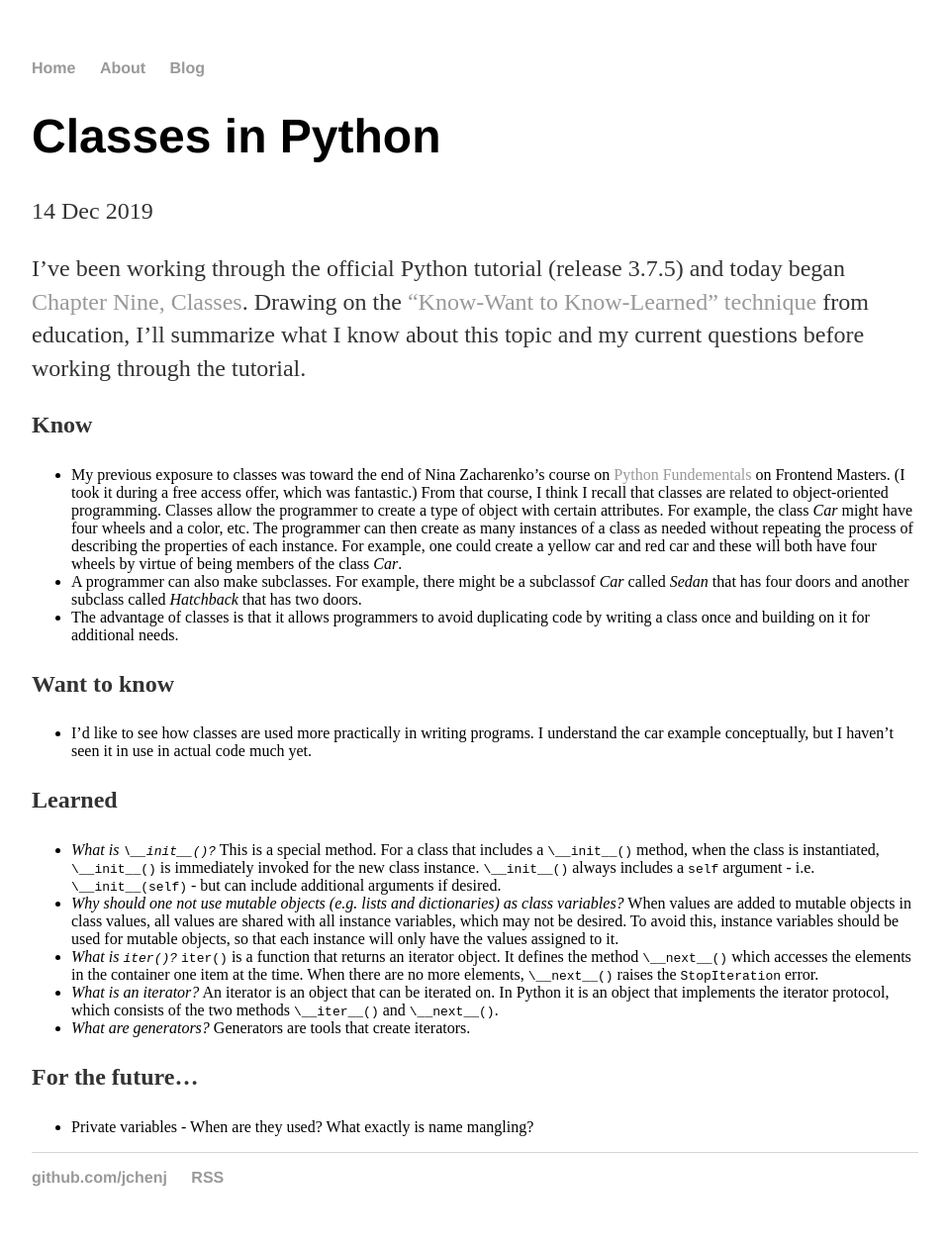
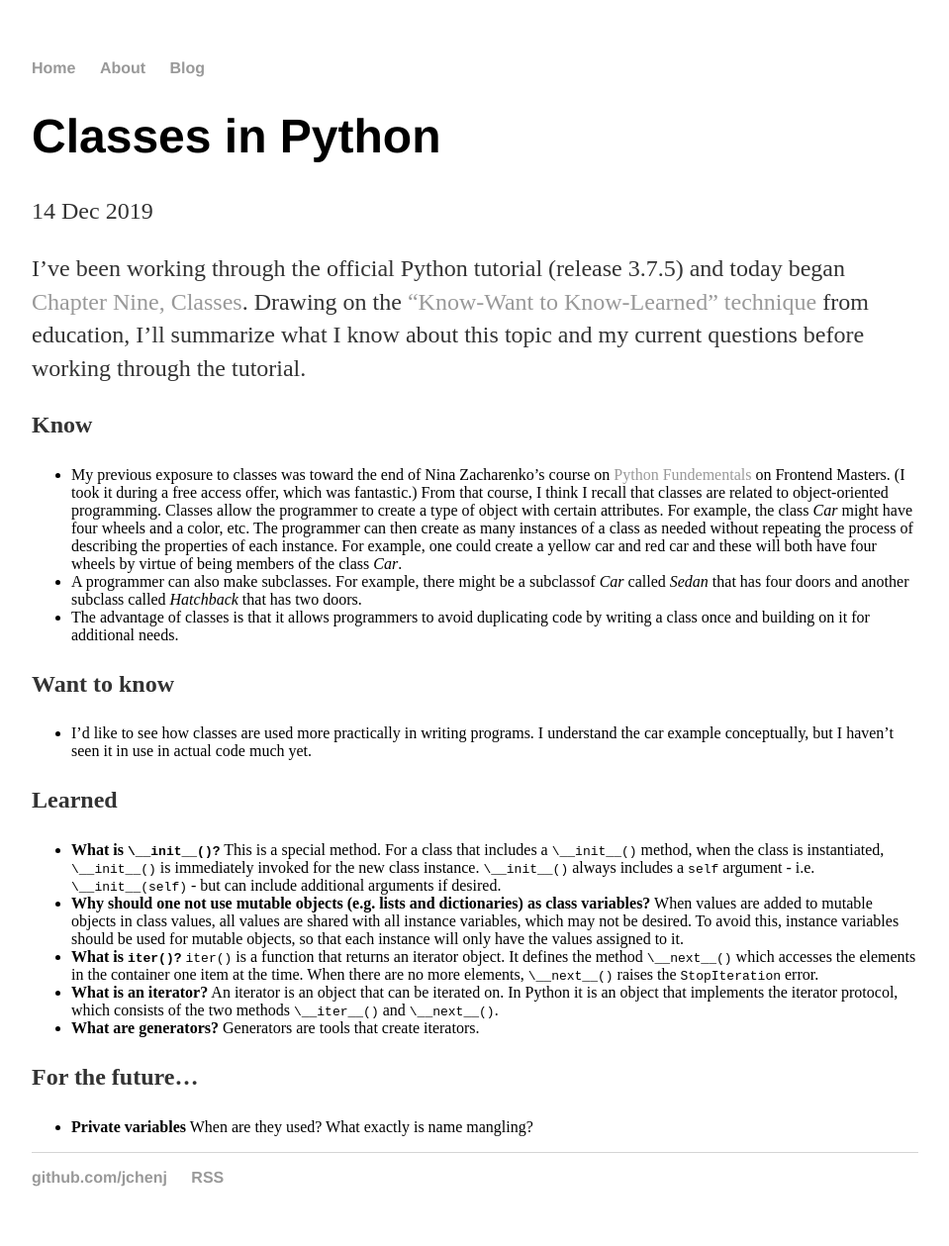
Before and after one commit to jchenj/jchenj.github.io, a Jekyll site: the page built from _posts/2019-12-14-classes-python.md, in a window 1280 px wide. Shown: the whole page at 99% size, without its empty margins (160-1119 px from the left). Built offline with Jekyll 4.4.1, drawn with Linux system fonts in a browser that asks for light colours.

```diff
--- a/_posts/2019-12-14-classes-python.md
+++ b/_posts/2019-12-14-classes-python.md
@@ -15,11 +15,11 @@ I've been working through the official Python tutorial (release 3.7.5) and today
 * I'd like to see how classes are used more practically in writing programs. I understand the car example conceptually, but I haven't seen it in use in actual code much yet.
 
 **Learned**
-* *What is `\__init__()?`* This is a special method. For a class that includes a `\__init__()` method, when the class is instantiated, `\__init__()` is immediately invoked for the new class instance. `\__init__()` always includes a `self` argument - i.e. `\__init__(self)` - but can include additional arguments if desired.
-* *Why should one not use mutable objects (e.g. lists and dictionaries) as class variables?* When values are added to mutable objects in class values, all values are shared with all instance variables, which may not be desired. To avoid this, instance variables should be used for mutable objects, so that each instance will only have the values assigned to it.
-* *What is `iter()?`* `iter()` is a function that returns an iterator object. It defines the method `\__next__()` which accesses the elements in the container one item at the time. When there are no more elements, `\__next__()` raises the `StopIteration` error.
-* *What is an iterator?* An iterator is an object that can be iterated on. In Python it is an object that implements the iterator protocol, which consists of the two methods `\__iter__()` and `\__next__()`.
-* *What are generators?* Generators are tools that create iterators.
+* **What is `\__init__()?`** This is a special method. For a class that includes a `\__init__()` method, when the class is instantiated, `\__init__()` is immediately invoked for the new class instance. `\__init__()` always includes a `self` argument - i.e. `\__init__(self)` - but can include additional arguments if desired.
+* **Why should one not use mutable objects (e.g. lists and dictionaries) as class variables?** When values are added to mutable objects in class values, all values are shared with all instance variables, which may not be desired. To avoid this, instance variables should be used for mutable objects, so that each instance will only have the values assigned to it.
+* **What is `iter()?`** `iter()` is a function that returns an iterator object. It defines the method `\__next__()` which accesses the elements in the container one item at the time. When there are no more elements, `\__next__()` raises the `StopIteration` error.
+* **What is an iterator?** An iterator is an object that can be iterated on. In Python it is an object that implements the iterator protocol, which consists of the two methods `\__iter__()` and `\__next__()`.
+* **What are generators?** Generators are tools that create iterators.
 
 **For the future...**
-* Private variables - When are they used? What exactly is name mangling?
+* **Private variables** When are they used? What exactly is name mangling?
```
